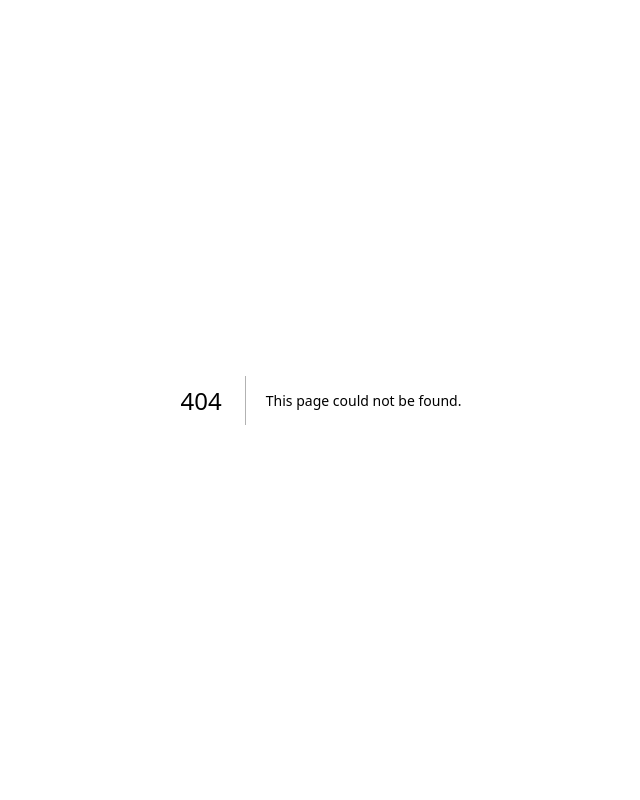
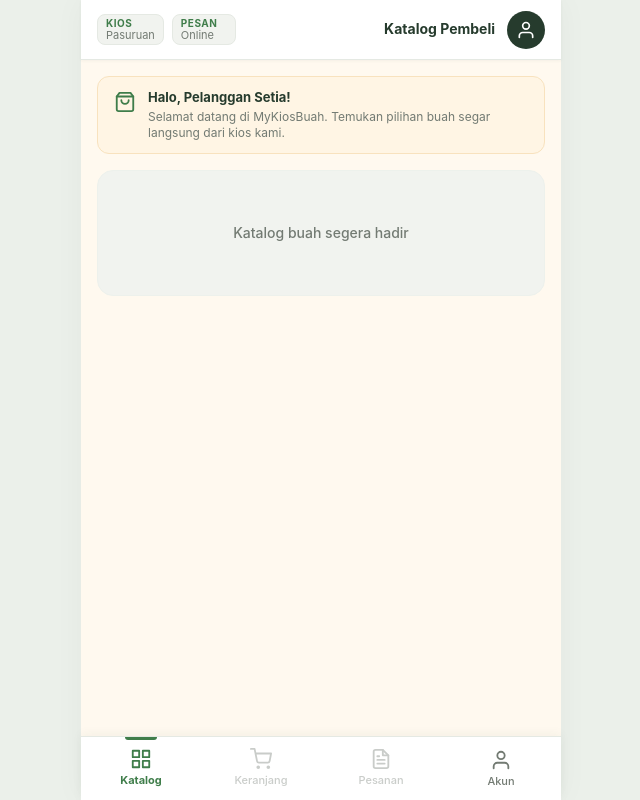
Before and after one commit to malls252/MyKiosBuah, a Next.js app: page /katalog in a window 1280 px wide. Before the commit this address had no page. Shown: the whole page, without its empty margins (319-959 px from the left). Built offline with nearby package versions, Linux system fonts and the light colour scheme; no server answers.

Commit message:
feat: halaman sementara beranda super admin dan katalog pembeli

```diff
--- /dev/null
+++ b/src/app/(pembeli)/katalog/page.tsx
@@ -0,0 +1,56 @@
+// [AI] prompt: Halaman sementara /katalog supaya login tidak 404; merakit PanelInfo sapaan dan kartu abu-abu. Konten katalog buah akan digantikan oleh modul Pesanan Online pada Tugas 8.
+import React from 'react';
+import type { Metadata } from 'next';
+import { getSesi } from '@/lib/auth';
+import { KerangkaHalaman } from '@/components/layout/PageLayout';
+import { PanelInfo } from '@/components/ui/InfoPanel';
+import { KartuPanel } from '@/components/ui/CardPanel';
+
+export const metadata: Metadata = {
+  title: 'Katalog Buah — MyKiosBuah',
+  description: 'Katalog belanja buah segar MyKiosBuah untuk pembeli',
+};
+
+// [AI] prompt: Render halaman katalog sementara untuk Pembeli dengan sapaan nama pengguna dan kerangka layout pembeli
+export default async function HalamanKatalogPembeli() {
+  const sesi = await getSesi();
+
+  return (
+    <KerangkaHalaman
+      title="Katalog Pembeli"
+      peran="pembeli"
+      namaPengguna={sesi?.nama || 'Pelanggan'}
+      chipKiri={{ baris1: 'KIOS', baris2: 'Pasuruan' }}
+      chipKanan={{ baris1: 'PESAN', baris2: 'Online' }}
+    >
+      <div style={{ display: 'flex', flexDirection: 'column', gap: '16px' }}>
+        <PanelInfo
+          variant="cream"
+          title={`Halo, ${sesi?.nama || 'Pelanggan Setia'}!`}
+          description="Selamat datang di MyKiosBuah. Temukan pilihan buah segar langsung dari kios kami."
+          icon={
+            <svg width="22" height="22" viewBox="0 0 24 24" fill="none" stroke="currentColor" strokeWidth="2" strokeLinecap="round" strokeLinejoin="round">
+              <path d="M6 2L3 6v14a2 2 0 0 0 2 2h14a2 2 0 0 0 2-2V6l-3-4z" />
+              <line x1="3" y1="6" x2="21" y2="6" />
+              <path d="M16 10a4 4 0 0 1-8 0" />
+            </svg>
+          }
+        />
+
+        <KartuPanel variant="abu" padding="lg">
+          <div
+            style={{
+              textAlign: 'center',
+              padding: '32px 16px',
+              color: 'var(--color-text-secondary, #737b73)',
+              fontSize: '14px',
+              fontWeight: 500,
+            }}
+          >
+            Katalog buah segera hadir
+          </div>
+        </KartuPanel>
+      </div>
+    </KerangkaHalaman>
+  );
+}
```
Also changed, not shown: src/app/(admin)/admin/page.tsx (added, +48 -0 lines).
